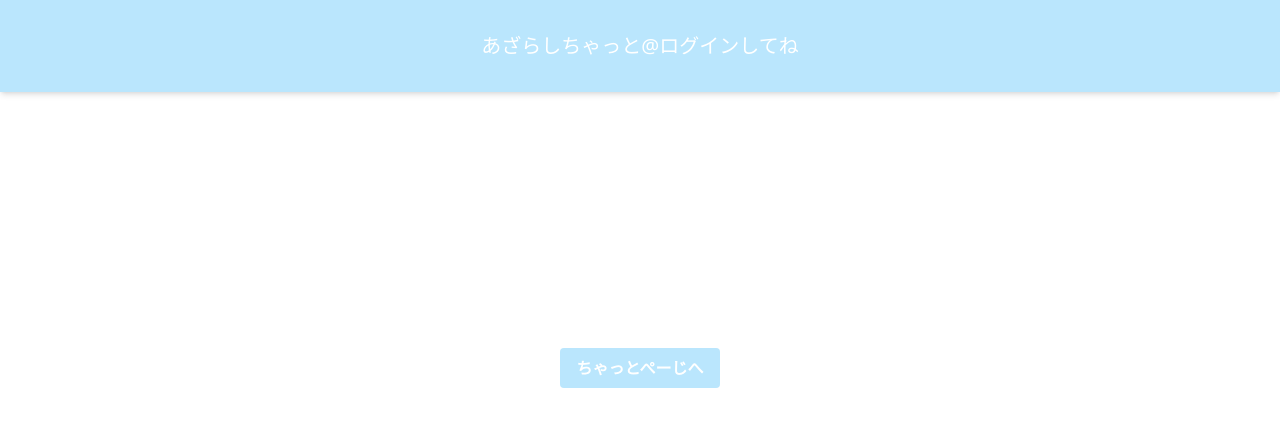
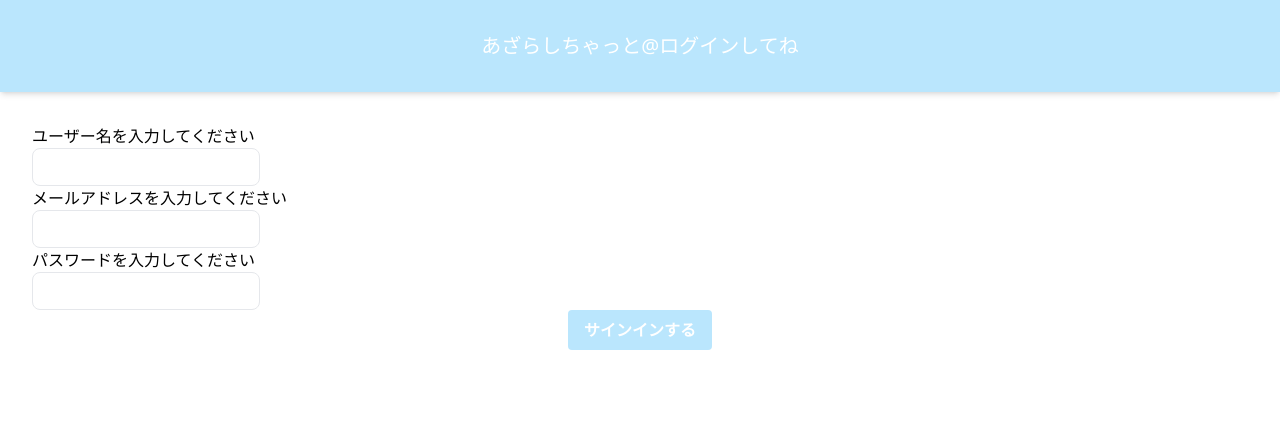
Before and after one commit to yud0uhu/firebase-realtime-chat, a Next.js app: page / in a window 1280 px wide. Shown: the top 426 px of the page. Built offline with nearby package versions, Linux system fonts and the light colour scheme; no server answers.

Commit message:
fix: 非認証状態の時に認証済み画面に飛ばされていたため修正

```diff
--- a/src/pages/_app.tsx
+++ b/src/pages/_app.tsx
@@ -12,13 +12,13 @@ export default function App({ Component, pageProps }: AppProps) {
   return auth ? (
     <FirebaseAuthProvider>
       <Header title={'あざらしちゃっと'} />
-      <Component {...pageProps} />
+      <SignUp {...pageProps} />
     </FirebaseAuthProvider>
   ) : (
     <>
       <FirebaseAuthProvider>
         <Header title={'あざらしちゃっと'} />
-        <SignUp {...pageProps} />
+        <Component {...pageProps} />
       </FirebaseAuthProvider>
     </>
   )
```
